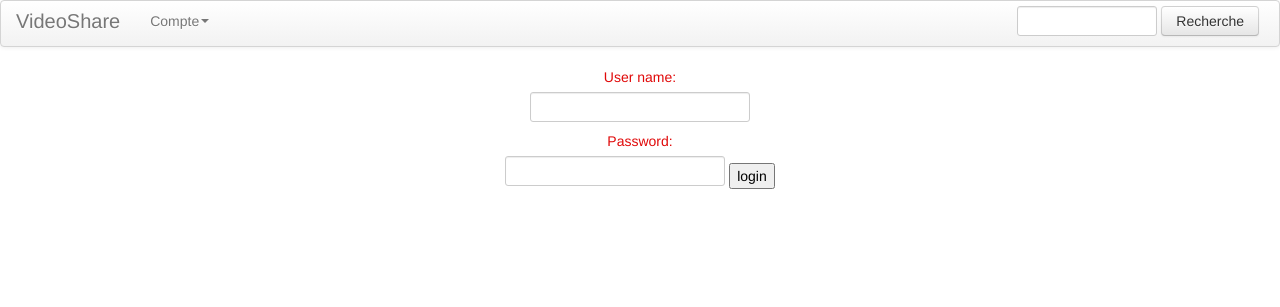
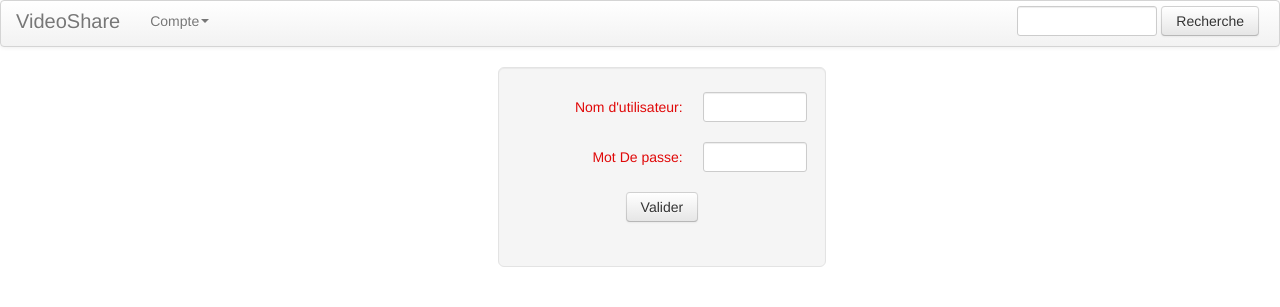
Before and after one commit to Petiois/videoShare, a Django app: page /accounts/login/ in a window 1280 px wide. Shown: the top 307 px of the page. Run offline with Django 3.2, Linux system fonts and the light colour scheme; parts of the project's set-up code (start-up, migrations or seed data) failed here and were passed over; some libraries are stand-ins or nearby versions.

Commit message:
using user authentifcation in template

```diff
--- a/template/base.html
+++ b/template/base.html
@@ -25,9 +25,14 @@
                         <li class="dropdown">
                             <a href="#" class="dropdown-toggle" data-toggle="dropdown">Compte<b class="caret"></b> </a>
                             <ul class="dropdown-menu">
-                                <li><a href="#">Se Connecter/Deconnecter</a></li>
-                                <li><a href="#">Voir Mes Videos</a></li>
-                                <li><a href="#">Parametres</a></li>
+                                {% if user.is_authenticated %}
+                                <li><a href="/accounts/logout">Se Deconnecter</a></li>
+                                <li><a href="/list">Voir Mes Videos</a></li>
+                                {% else %}
+                                <li><a href="/accounts/login">Se Connecter</a></li>
+                                <li><a href="/accounts/register">Creer un Compte</a></li>
+                                {% endif %}
+
                             </ul>
                         </li>
 
@@ -46,22 +51,20 @@
 
             <div class="container-fluid">
                 <div class="row-fluid">
+
                     <div class="span1">
                     </div>
 
                         <div class="span10">
-
                             <div class="span12 pagination-centered">
-
                                 {% block content %}
-
-
                                 {% endblock %}
+                            </div>
 
                     </div>
                     <div class="span1">
                     </div>
-                    </div>
+
                 </div>
             </div>
 
--- a/template/list.html
+++ b/template/list.html
@@ -13,7 +13,7 @@
     {% endif %}
 
         <!-- Upload form. Note enctype attribute! -->
-<!--
+
         <form action="{% url list %}" method="post" enctype="multipart/form-data">
             {% csrf_token %}
             <p>{{ form.non_field_errors }}</p>
@@ -24,5 +24,5 @@
             </p>
             <p><input type="submit" value="Upload" /></p>
         </form>
- -->
+
 {% endblock %}
--- a/template/registration/login.html
+++ b/template/registration/login.html
@@ -2,18 +2,56 @@
 
 {% block content %}
 
-  {% if form.errors %}
-    <p class="error">Sorry, that's not a valid username or password</p>
-  {% endif %}
+<div class="modal hide fade" id="myModal" tabindex="-1" role="dialog" aria-labelledby="myModalLabel" aria-hidden="true">
+    <div class="modal-header">
+        <button type="button" class="close" data-dismiss="modal" aria-hidden="true">×</button>
+        <h3 id="myModalLabel">Erreur</h3>
+    </div>
+    <div class="modal-body">
+        <p>Erreur, mauvais utilisateur ou mot de passe</p>
+    </div>
+    <div class="modal-footer">
+        <button class="btn btn-primary" data-dismiss="modal" aria-hidden="true">Fermer</button>
+    </div>
+</div>
 
-  <form action="" method="post"> {% csrf_token %}
-    <label for="username">User name:</label>
-    <input type="text" name="username" value="" id="username">
-    <label for="password">Password:</label>
-    <input type="password" name="password" value="" id="password">
+<div class="span4 offset4">
+    <div class="well well-large">
+        <form action="" class="form-horizontal" method="post"> {% csrf_token %}
 
-    <input type="submit" value="login" />
-    <input type="hidden" name="next" value="/isLog/">
-  </form>
+            <div class="control-group">
+                <label class="control-label pull-left" for="username">Nom d'utilisateur:</label>
+                <div class="controls">
+                    <input type="text" class="input-small" name="username" id="username">
+                </div>
+            </div>
+
+            <div class="control-group">
+                <label class="control-label" for="password">Mot De passe:</label>
+                <div class="controls">
+                    <input type="password" class="input-small" name="password" id="password">
+                </div>
+            </div>
+
+            <div class="control-group">
+                <button type="submit"  value="login" class="btn">Valider</button>
+                <div class="controls">
+                    <input type="hidden" name="next" value="/">
+                </div>
+            </div>
+
+        </form>
+    </div>
+
+</div>
+
+{% if form.errors %}
+
+<script type="text/javascript">
+    jQuery(document).ready(function($) {
+        $('#myModal').modal('show')
+    });
+</script>
+{% endif %}
 
 {% endblock %}
--- a/videoShare/views.py
+++ b/videoShare/views.py
@@ -1,5 +1,6 @@
 # -*- coding: utf-8 -*-
 from django.template.loader import get_template
+from django.contrib.auth.decorators import login_required
 from django.template import Context
 from django.http import HttpResponse
 from django.shortcuts import render_to_response
@@ -12,7 +13,7 @@ from django.http import HttpResponse
 from hashlib import sha256
 
 def home(request):
-    return render_to_response('home.html')
+    return render_to_response('home.html',context_instance=RequestContext(request))
 
 def isLog(request):
    login = request.user.username
@@ -22,6 +23,7 @@ def isLog(request):
 def custom404(request):
    return HttpResponse("ERREUR 404")
 
+@login_required
 def list(request):
     # Handle file upload
     if request.method == 'POST':
```
Also changed, not shown: template/home.html (+20 -1 lines), videoShare/settings.py (+9 -0 lines), database.db. Lines whose indentation alone changed are shown as unchanged.
